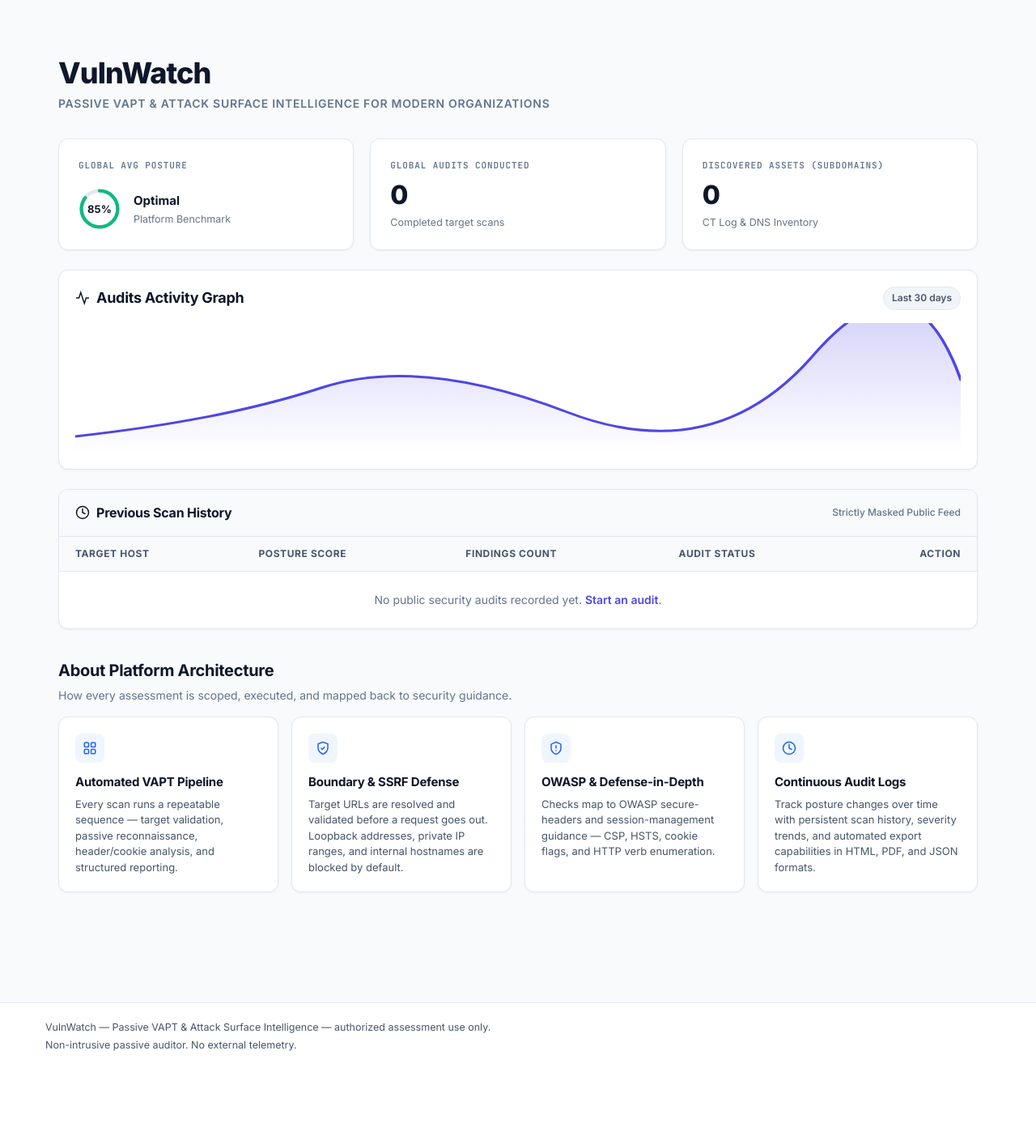
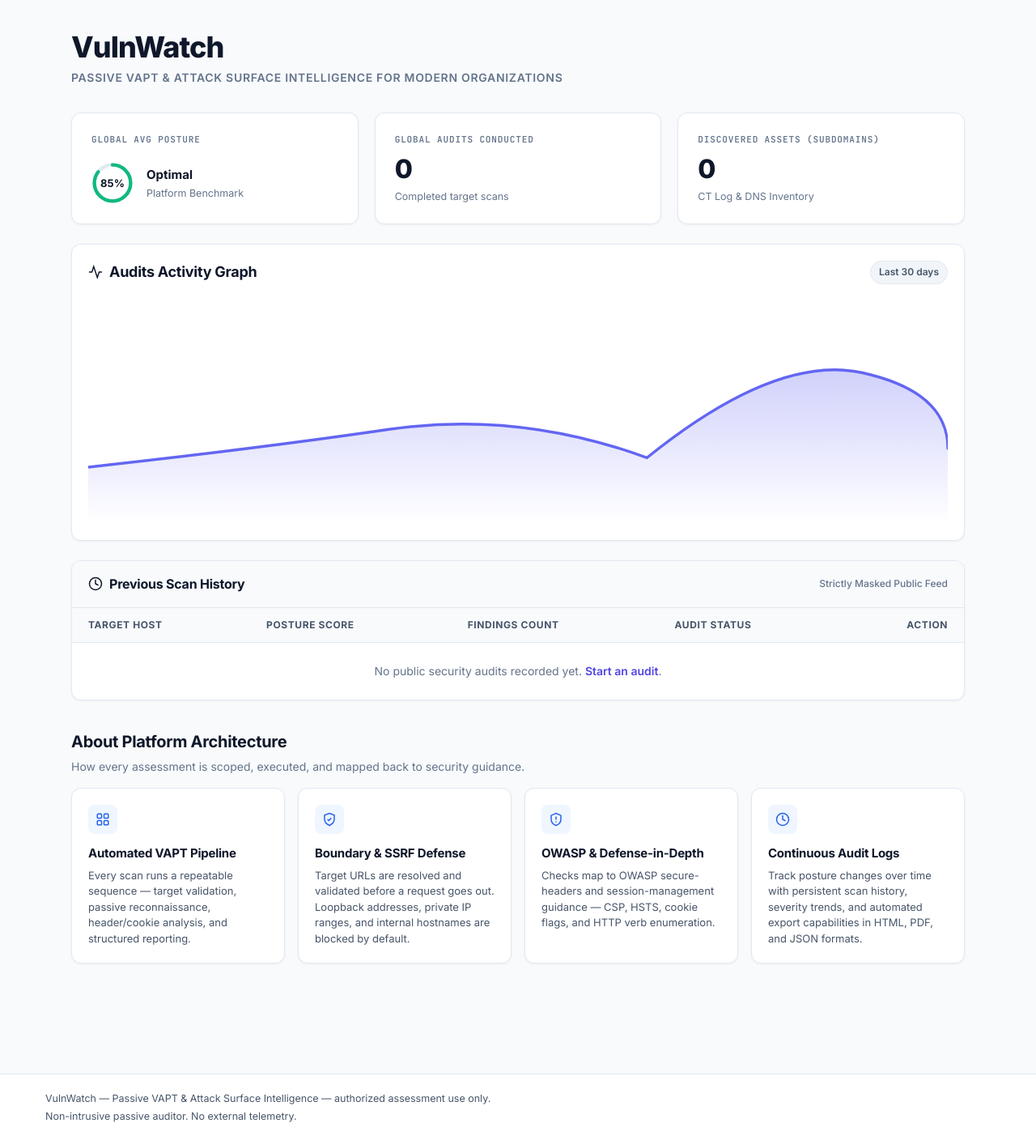
Before and after one commit to chandureddy142/VulnWatch, a Flask app: page / in a window 1280 px wide. Shown: the part 65-1473 px from the top of the page at 81% size. Before the commit the page ends 1363 px from the top, so only its background shows below. Run offline with Flask 3, Linux system fonts and the light colour scheme; data that the repository does not hold is empty; some libraries are stand-ins or nearby versions.

Commit message:
v1.5.3: Widen home container to 1400px & expand graph height

```diff
--- a/config/settings.json
+++ b/config/settings.json
@@ -5,5 +5,5 @@
     "cookies"
   ],
   "webhook_url": "https://hooks.slack.com/services/test/test/test",
-  "api_key": "wg_69f4975d1d640e7b83c4b59deebb1242cc3a296952cbbf44"
+  "api_key": "wg_4fa5ebe11af75dd2cb62459158742c95d77c9e26d802bb81"
 }
--- a/templates/home.html
+++ b/templates/home.html
@@ -4,11 +4,24 @@
 
 {% block extra_css %}
 <style>
-/* Centered Layout Container */
+/* Responsive Wide Container (1400px) */
 .home-page-container {
-  max-width: 1200px;
+  max-width: 1400px;
+  width: 100%;
   margin: 0 auto;
-  padding: 2rem 1rem 4rem 1rem;
+  padding: 0 1rem 4rem 1rem;
+}
+@media (min-width: 640px) {
+  .home-page-container {
+    padding-left: 1.5rem;
+    padding-right: 1.5rem;
+  }
+}
+@media (min-width: 1024px) {
+  .home-page-container {
+    padding-left: 2rem;
+    padding-right: 2rem;
+  }
 }
 
 /* Card Base */
@@ -60,7 +73,7 @@
 {% endblock %}
 
 {% block content %}
-<div class="home-page-container">
+<div class="home-page-container max-w-[1400px] w-full mx-auto px-4 sm:px-6 lg:px-8">
 
     <!-- Hidden assertion marker for automated tests -->
     <span style="display:none;">Executive Audit Dashboard</span>
@@ -76,7 +89,7 @@
     </div>
 
     <!-- 2. GLOBAL METRICS GRID (3-Column) -->
-    <div style="display: grid; grid-template-columns: repeat(auto-fit, minmax(280px, 1fr)); gap: 1.25rem; margin-bottom: 1.5rem;">
+    <div style="display: grid; grid-template-columns: repeat(auto-fit, minmax(300px, 1fr)); gap: 1.25rem; margin-bottom: 1.5rem;">
 
         <!-- Card 1: Global Avg Posture -->
         <div class="home-card" style="display: flex; flex-direction: column; justify-content: space-between;">
@@ -131,7 +144,7 @@
 
     </div>
 
-    <!-- 3. AUDITS ACTIVITY GRAPH (Full Width) -->
+    <!-- 3. AUDITS ACTIVITY GRAPH (Full Width, Centered, Headroom Wave) -->
     <div class="home-card" style="padding: 20px; overflow: hidden; margin-top: 24px;">
         <div style="display: flex; align-items: center; justify-content: space-between;">
             <h2 class="text-slate-900" style="font-size: 18px; font-weight: 700; color: #0f172a; margin: 0; display: flex; align-items: center; gap: 8px;">
@@ -140,16 +153,16 @@
             </h2>
             <span style="font-size: 12px; font-weight: 600; padding: 4px 10px; background: #f1f5f9; color: #475569; border-radius: 9999px; border: 1px solid #e2e8f0;">Last 30 days</span>
         </div>
-        <div class="w-full h-44 mt-4 overflow-hidden relative" style="width: 100%; height: 160px; margin-top: 16px; position: relative; overflow: hidden;">
-            <svg viewBox="0 0 900 160" preserveAspectRatio="none" class="w-full h-full" style="width: 100%; height: 100%; display: block;">
+        <div class="w-full h-64 sm:h-72 mt-4 relative overflow-hidden" style="width: 100%; height: 280px; min-height: 280px; margin-top: 16px; position: relative; overflow: hidden;">
+            <svg viewBox="0 0 1000 240" preserveAspectRatio="none" class="w-full h-full" style="width: 100%; height: 100%; display: block;">
                 <defs>
                     <linearGradient id="chartGrad" x1="0%" y1="0%" x2="0%" y2="100%">
-                        <stop offset="0%" stop-color="#4f46e5" stop-opacity="0.25"/>
-                        <stop offset="100%" stop-color="#4f46e5" stop-opacity="0.0"/>
+                        <stop offset="0%" stop-color="#6366f1" stop-opacity="0.3"/>
+                        <stop offset="100%" stop-color="#6366f1" stop-opacity="0.0"/>
                     </linearGradient>
                 </defs>
-                <path fill="url(#chartGrad)" d="M 0 140 Q 150 120 250 80 T 500 110 T 750 40 T 900 70 L 900 160 L 0 160 Z"></path>
-                <path fill="none" stroke="#4f46e5" stroke-width="3" stroke-linecap="round" d="M 0 140 Q 150 120 250 80 T 500 110 T 750 40 T 900 70"></path>
+                <path fill="url(#chartGrad)" d="M 0 180 Q 200 160 350 140 T 650 170 Q 800 60 900 80 T 1000 160 L 1000 240 L 0 240 Z"></path>
+                <path fill="none" stroke="#6366f1" stroke-width="3" stroke-linecap="round" d="M 0 180 Q 200 160 350 140 T 650 170 Q 800 60 900 80 T 1000 160"></path>
             </svg>
         </div>
     </div>
@@ -223,7 +236,7 @@
             <p style="font-size: 14px; color: #64748b; margin: 4px 0 0;">How every assessment is scoped, executed, and mapped back to security guidance.</p>
         </div>
 
-        <div style="display: grid; grid-template-columns: repeat(auto-fit, minmax(250px, 1fr)); gap: 16px;">
+        <div style="display: grid; grid-template-columns: repeat(auto-fit, minmax(260px, 1fr)); gap: 16px;">
 
             <!-- Pipeline -->
             <div class="home-card" style="padding: 20px;">
```
